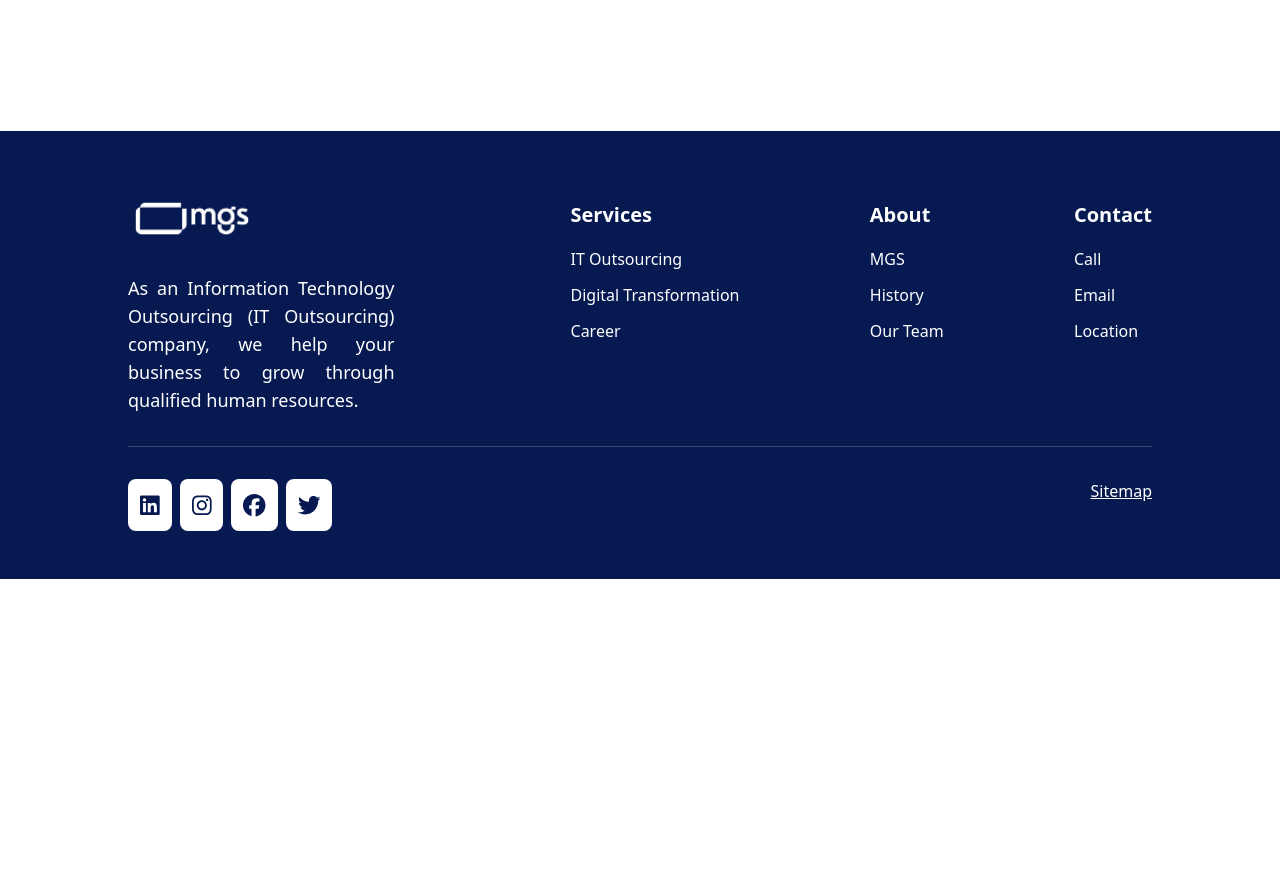
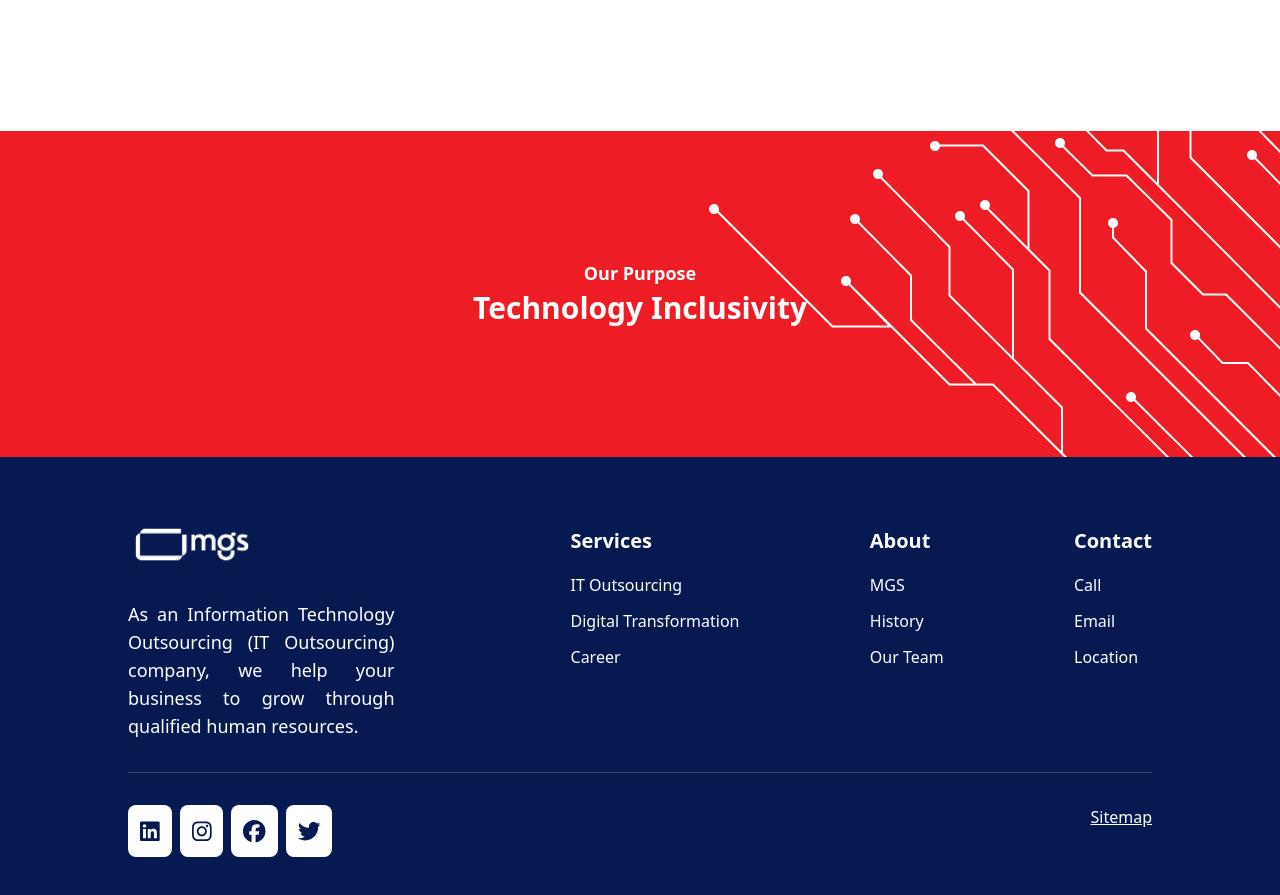
Before and after one commit to dwicah79/take-home-test-vue, a Vue app: page / in a window 1280 px wide. Shown: the part 3120-4015 px from the top of the page. Before the commit the page ends 3699 px from the top, so only its background shows below. Built offline with nearby package versions, Linux system fonts and the light colour scheme; no server answers.

Commit message:
render purpose component to home view

```diff
--- a/src/views/HomeView.vue
+++ b/src/views/HomeView.vue
@@ -11,6 +11,7 @@ import CardSkeleton from '@/components/CardSkeletonComponent.vue'
 import { useWhiesStore } from '@/stores/Whies'
 import FooterComponent from '@/components/FooterComponent.vue'
 import AboutComponent from '@/components/AboutComponent.vue'
+import PurposeComponent from '@/components/PurposeComponent.vue'
 
 const servicesStore = useServicesStore()
 const languageStore = useLanguageStore()
@@ -88,6 +89,8 @@ watch(
     >
       <AboutComponent />
     </SectionComponent>
+
+    <PurposeComponent />
   </main>
 
   <footer>
```
